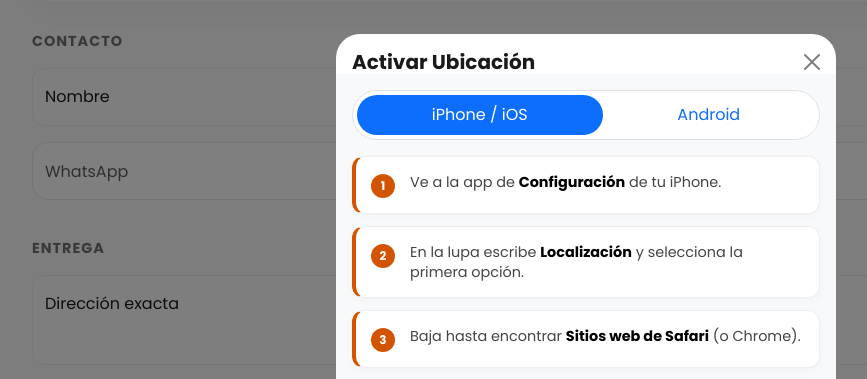
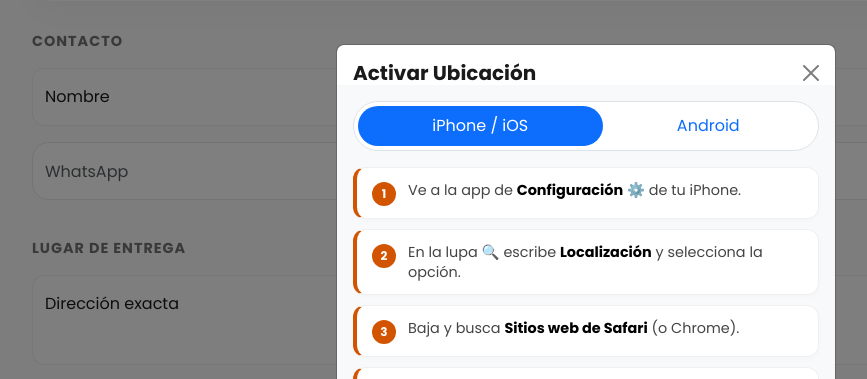
Before and after one commit to Alemancito/FoodBack, a Django app: template pedidos/templates/pedidos/checkout.html in a window 1280 px wide, after a click on "¿Problemas con el GPS? Mira la ayuda". Shown: the part 311-690 px from the top of the page, without its empty margins (54-921 px from the left). Run offline with Django 5.2, Linux system fonts and the light colour scheme; tables that the repository leaves empty hold one stand-in row (values such as "Sample post"); the template is opened without the code that fills it: values that come from a table or form of the project are taken from there, most other values are stand-ins (such as "Sample title", 1, 10 or a date in 2020); some libraries are stand-ins or nearby versions.

Commit message:
regresando cambios originales a checkout

```diff
--- a/pedidos/templates/pedidos/checkout.html
+++ b/pedidos/templates/pedidos/checkout.html
@@ -28,7 +28,7 @@
         .iti { width: 100%; }
         input#phone_visual { border-radius: 16px; border: 1px solid #e5e7eb; background-color: #fff; padding-top: 10px; padding-bottom: 10px; height: 58px; }
 
-        /* Mapa Uber */
+        /* Mapa Estilo Uber */
         #map-container { position: relative; width: 100%; height: 250px; border-radius: var(--card-radius); overflow: hidden; border: 1px solid #eee; margin-bottom: 10px; }
         #map { width: 100%; height: 100%; background-color: #e9ecef; }
         .center-pin { position: absolute; top: 50%; left: 50%; transform: translate(-50%, -100%); z-index: 10; pointer-events: none; display: none; }
@@ -44,39 +44,21 @@
         .total-bar { position: fixed; bottom: 0; left: 0; width: 100%; background: white; padding: 20px; border-top-left-radius: 25px; border-top-right-radius: 25px; box-shadow: 0 -5px 20px rgba(0,0,0,0.05); z-index: 1050; }
         .btn-confirm { background-color: var(--color-dark); color: white; width: 100%; padding: 15px; border-radius: 15px; font-weight: 600; border: none; font-size: 1.1rem; transition: background 0.3s; }
         .btn-confirm:disabled { background-color: #ccc; cursor: not-allowed; opacity: 0.7; }
+
         .btn-trash-premium { width: 30px; height: 30px; border-radius: 8px; background-color: transparent; color: #b0b0b0; display: flex; align-items: center; justify-content: center; border: 1px solid transparent; transition: all 0.2s ease; cursor: pointer; }
 
-        /* Estilos del Modal de Ayuda (Diseño Premium) */
-        .swal-premium-popup, .modal-content { border-radius: 24px !important; border: none; font-family: 'Poppins', sans-serif !important; }
-        .guide-step {
-            background: #fff;
-            border: 1px solid #eee;
-            border-left: 4px solid var(--color-accent);
-            border-radius: 12px;
-            padding: 15px;
-            margin-bottom: 12px;
-            box-shadow: 0 2px 8px rgba(0,0,0,0.03);
-            display: flex;
-            gap: 15px;
-            align-items: flex-start;
-        }
-        .step-number {
-            background: var(--color-accent);
-            color: white;
-            min-width: 24px;
-            height: 24px;
-            border-radius: 50%;
-            display: flex;
-            align-items: center;
-            justify-content: center;
-            font-size: 0.75rem;
-            font-weight: 700;
-            margin-top: 2px;
-        }
+        /* SweetAlert Premium */
+        .swal-premium-popup { border-radius: 24px !important; padding: 25px !important; font-family: 'Poppins', sans-serif !important; }
+        .swal-premium-title { font-size: 1.5rem !important; font-weight: 700 !important; color: #111827 !important; }
+        .swal-premium-confirm { border-radius: 12px !important; font-weight: 600 !important; padding: 12px 24px !important; background-color: #EF4444 !important; color: white !important; box-shadow: 0 4px 12px rgba(239, 68, 68, 0.3) !important; }
+        .swal-premium-cancel { border-radius: 12px !important; font-weight: 600 !important; padding: 12px 24px !important; background-color: #f3f4f6 !important; color: #374151 !important; margin-right: 15px !important; }
+        .swal2-actions { gap: 10px !important; margin-top: 20px !important; }
+
+        /* Estilos Guía de Pasos */
+        .guide-step { background: white; border: 1px solid #f0f0f0; border-left: 4px solid var(--color-accent); border-radius: 12px; padding: 12px 15px; margin-bottom: 10px; display: flex; align-items: flex-start; gap: 12px; box-shadow: 0 2px 5px rgba(0,0,0,0.02); }
+        .step-number { background: var(--color-accent); color: white; min-width: 24px; height: 24px; border-radius: 50%; display: flex; align-items: center; justify-content: center; font-size: 0.75rem; font-weight: 700; margin-top: 2px; }
         .step-text { font-size: 0.9rem; color: #444; line-height: 1.4; }
         .step-text b { color: #000; }
-
-        .swal-premium-confirm { background-color: #EF4444 !important; box-shadow: 0 4px 12px rgba(239, 68, 68, 0.3) !important; }
     </style>
 </head>
 <body>
@@ -98,6 +80,7 @@
                         {% else %}
                             <div class="item-img me-3 d-flex align-items-center justify-content-center text-muted"><i class="bi bi-image"></i></div>
                         {% endif %}
+
                         <div class="flex-grow-1">
                             <div class="d-flex justify-content-between align-items-start">
                                 <div>
@@ -118,6 +101,7 @@
                                 </div>
                                 <div class="text-end"><div class="fw-bold">${{ item.subtotal }}</div></div>
                             </div>
+
                             <div class="d-flex justify-content-between align-items-center mt-2">
                                 <span class="badge bg-light text-dark border px-2">Cant: {{ item.cantidad }}</span>
                                 <button type="button" onclick="borrarItemSinRecargar('{{ item.key }}')" class="btn-trash-premium"><i class="bi bi-trash"></i></button>
@@ -150,17 +134,16 @@
                         <div class="mb-2 position-relative">
                             <input type="tel" id="phone_visual" class="form-control" placeholder="WhatsApp">
                             <input type="hidden" id="telefono_real" name="telefono">
+                            <div id="phone-feedback" class="form-text text-danger d-none small ms-2"><i class="bi bi-exclamation-circle me-1"></i> Número inválido</div>
                         </div>
                     </div>
                 </div>
 
-                <div class="form-section-title">Entrega</div>
+                <div class="form-section-title">Lugar de Entrega</div>
                 <div class="mb-3">
                     <div class="form-floating mb-3"><textarea class="form-control" placeholder="Dirección" id="direccion" name="direccion" style="height: 90px; resize: none;" required></textarea><label>Dirección exacta</label></div>
                     <div id="map-container"><div id="map"></div><div id="uber-pin" class="center-pin"><i class="bi bi-geo-alt-fill"></i></div></div>
-                    <button type="button" class="btn btn-white border w-100 rounded-pill py-3 fw-semibold shadow-sm" onclick="detectarUbicacionInteligente(true)">
-                        <i class="bi bi-geo-alt-fill me-1 text-danger"></i> Usar mi ubicación actual
-                    </button>
+                    <button type="button" class="btn btn-white border w-100 rounded-pill py-3 fw-semibold shadow-sm" onclick="detectarUbicacionInteligente(true)"><i class="bi bi-geo-alt-fill me-1 text-danger"></i> Usar mi ubicación actual</button>
                     <div class="text-center mt-2">
                         <a href="#" class="text-muted small fw-600" data-bs-toggle="modal" data-bs-target="#helpGPSModal">
                             <i class="bi bi-question-circle me-1"></i> ¿Problemas con el GPS? Mira la ayuda
@@ -219,28 +202,14 @@
 
                     <div class="tab-content">
                         <div class="tab-pane fade show active" id="tab-iphone">
-                            <div class="guide-step">
-                                <div class="step-number">1</div>
-                                <div class="step-text">Ve a la app de <b>Configuración</b> de tu iPhone.</div>
-                            </div>
-                            <div class="guide-step">
-                                <div class="step-number">2</div>
-                                <div class="step-text">En la lupa escribe <b>Localización</b> y selecciona la primera opción.</div>
-                            </div>
-                            <div class="guide-step">
-                                <div class="step-number">3</div>
-                                <div class="step-text">Baja hasta encontrar <b>Sitios web de Safari</b> (o Chrome).</div>
-                            </div>
-                            <div class="guide-step">
-                                <div class="step-number">4</div>
-                                <div class="step-text">Selecciona la opción <b>"Al usar la app"</b> o "Preguntar la próxima vez".</div>
-                            </div>
-                            <div class="guide-step">
-                                <div class="step-number">5</div>
-                                <div class="step-text">Asegúrate de que el switch <b>Ubicación Precisa</b> esté encendido.</div>
-                            </div>
-                            <div class="alert alert-warning small border-0 text-dark">
-                                <i class="bi bi-info-circle-fill me-1"></i> Vuelve aquí y presiona el botón negro de abajo.
+                            <div class="guide-step"><div class="step-number">1</div><div class="step-text">Ve a la app de <b>Configuración</b> ⚙️ de tu iPhone.</div></div>
+                            <div class="guide-step"><div class="step-number">2</div><div class="step-text">En la lupa 🔍 escribe <b>Localización</b> y selecciona la opción.</div></div>
+                            <div class="guide-step"><div class="step-number">3</div><div class="step-text">Baja y busca <b>Sitios web de Safari</b> (o Chrome).</div></div>
+                            <div class="guide-step"><div class="step-number">4</div><div class="step-text">Elige la opción <b>"Al usar la app"</b> o "Preguntar la próxima vez".</div></div>
+                            <div class="guide-step"><div class="step-number">5</div><div class="step-text">Asegúrate de que el switch <b>Ubicación Precisa</b> esté encendido ✅.</div></div>
+
+                            <div class="alert alert-warning small border-0 text-dark mt-3 mb-2">
+                                <i class="bi bi-info-circle-fill me-1"></i> Vuelve aquí y presiona el botón negro para aplicar cambios.
                             </div>
                             <button class="btn btn-dark w-100 rounded-pill py-3 fw-bold shadow-sm" onclick="location.reload()">
                                 <i class="bi bi-arrow-clockwise me-1"></i> Reintentar / Recargar
@@ -248,25 +217,25 @@
                         </div>
 
                         <div class="tab-pane fade" id="tab-android">
-                            <div class="guide-step">
-                                <div class="step-number">1</div>
-                                <div class="step-text">Desliza la barra superior y activa el <b>GPS / Ubicación</b>.</div>
-                            </div>
-                            <div class="guide-step">
-                                <div class="step-number">2</div>
-                                <div class="step-text">Toca el ícono de <b>candado</b> 🔒 junto a la dirección web arriba.</div>
-                            </div>
-                            <div class="guide-step">
-                                <div class="step-number">3</div>
-                                <div class="step-text">Entra en <b>Permisos</b> y activa el interruptor de Ubicación.</div>
-                            </div>
-                            <button class="btn btn-dark w-100 rounded-pill py-3 fw-bold shadow-sm mt-2" onclick="location.reload()">
+                            <div class="guide-step"><div class="step-number">1</div><div class="step-text">Desliza la barra superior y activa el <b>GPS / Ubicación</b> 📍.</div></div>
+                            <div class="guide-step"><div class="step-number">2</div><div class="step-text">Toca el ícono de <b>candado</b> 🔒 junto a la dirección web arriba.</div></div>
+                            <div class="guide-step"><div class="step-number">3</div><div class="step-text">Entra en <b>Permisos</b> y activa el interruptor de Ubicación.</div></div>
+                            <button class="btn btn-dark w-100 rounded-pill py-3 fw-bold shadow-sm mt-3" onclick="location.reload()">
                                 <i class="bi bi-arrow-clockwise me-1"></i> Recargar Página
                             </button>
                         </div>
                     </div>
                 </div>
             </div>
+        </div>
+    </div>
+
+    <div id="loadingOverlay" class="d-none position-fixed top-0 start-0 w-100 h-100 bg-white d-flex justify-content-center align-items-center" style="z-index: 9999; opacity: 0.95;">
+        <div class="text-center">
+            <div class="spinner-border" role="status" style="width: 4rem; height: 4rem; color: var(--color-accent);">
+                <span class="visually-hidden">Cargando...</span>
+            </div>
+            <h4 class="mt-4 fw-bold text-dark">Procesando tu pedido...</h4>
         </div>
     </div>
 
@@ -369,9 +338,36 @@
         const phoneVisual = document.querySelector("#phone_visual");
         if(phoneVisual) { iti = window.intlTelInput(phoneVisual, { utilsScript: "https://cdnjs.cloudflare.com/ajax/libs/intl-tel-input/17.0.8/js/utils.js", preferredCountries: ["sv"], separateDialCode: true, initialCountry: "sv" }); }
 
+        // RECUPERADO: Validación estricta del formulario
         document.getElementById('pedidoForm').addEventListener('submit', function(e) {
             e.preventDefault();
-            if (!document.getElementById('lat').value) { Swal.fire({ text: 'Por favor, mueve el mapa para marcar tu ubicación exacta.', icon: 'warning', confirmButtonColor: '#D35400' }); return; }
+
+            const nombre = document.getElementById('nombre').value.trim();
+            const apellido = document.getElementById('apellido').value.trim();
+            const direccion = document.getElementById('direccion').value.trim();
+            const lat = document.getElementById('lat').value;
+
+            // Filtro de campos vacíos
+            if (!nombre || !apellido || !direccion) {
+                Swal.fire({ title: 'Faltan datos', text: 'Por favor completa todos los campos de texto.', icon: 'warning', confirmButtonColor: '#D35400' });
+                return;
+            }
+
+            // Filtro de mapa
+            if (!lat) {
+                Swal.fire({ text: 'Por favor, mueve el mapa para marcar tu ubicación exacta.', icon: 'warning', confirmButtonColor: '#D35400' });
+                return;
+            }
+
+            // Filtro de teléfono
+            if (iti && !iti.isValidNumber()) {
+                document.getElementById("phone-feedback").classList.remove("d-none");
+                Swal.fire({ title: 'Teléfono inválido', text: 'Revisa el número de WhatsApp.', icon: 'error', confirmButtonColor: '#D35400' });
+                return;
+            } else {
+                document.getElementById("phone-feedback").classList.add("d-none");
+            }
+
             document.getElementById('telefono_real').value = iti.getNumber();
 
             // Bloqueo visual del botón
```
